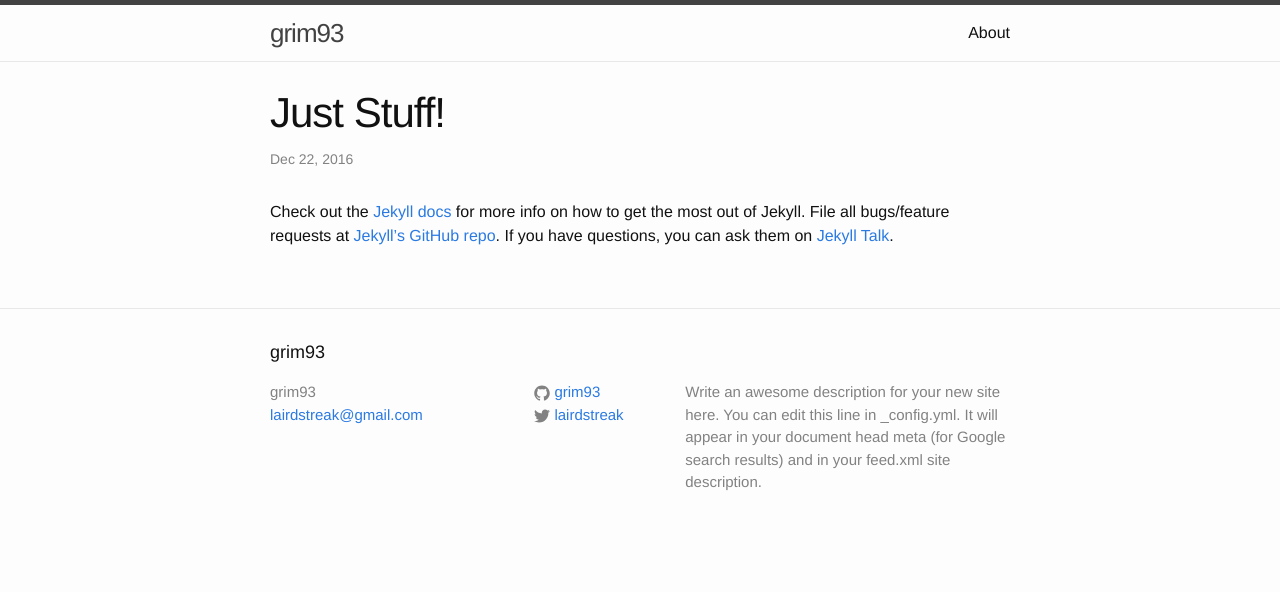
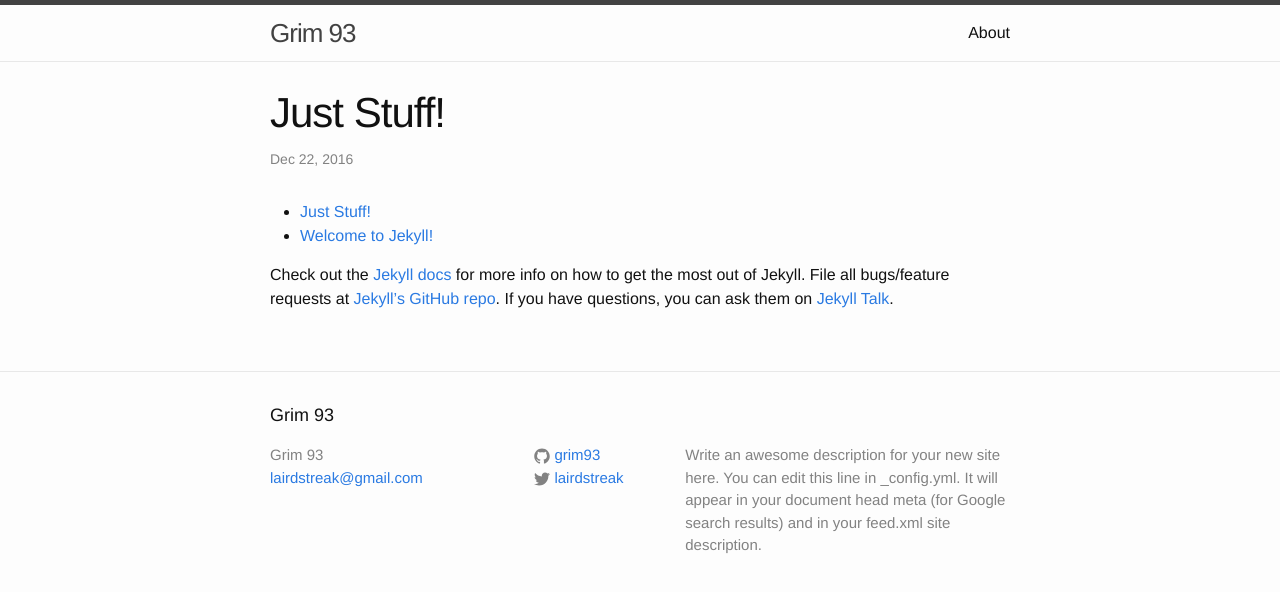
Before and after one commit to LairdStreak/LairdStreak.github.io, a Jekyll site: the page built from _posts/2016-12-22-just-stuff.markdown, in a window 1280 px wide. Shown: the top 592 px of the page. Built offline with Jekyll 4.4.1, drawn with Linux system fonts in a browser that asks for light colours.

Commit message:
Small change.

```diff
--- a/_config.yml
+++ b/_config.yml
@@ -6,7 +6,7 @@
 # 'jekyll serve'. If you change this file, please restart the server process.
 
 # Site settings
-title: grim93
+title: Grim 93
 email: lairdstreak@gmail.com
 description: > # this means to ignore newlines until "baseurl:"
   Write an awesome description for your new site here. You can edit this
@@ -19,3 +19,5 @@
 
 # Build settings
 markdown: kramdown
+# future
+future: true
--- a/_posts/2016-12-22-just-stuff.markdown
+++ b/_posts/2016-12-22-just-stuff.markdown
@@ -5,6 +5,15 @@
 categories: posts
 ---
 
+
+<ul>
+  {% for post in site.posts %}
+    <li>
+      <a href="{{ post.url }}">{{ post.title }}</a>
+    </li>
+  {% endfor %}
+</ul>
+
 Check out the [Jekyll docs][jekyll-docs] for more info on how to get the most out of Jekyll. File all bugs/feature requests at [Jekyll’s GitHub repo][jekyll-gh]. If you have questions, you can ask them on [Jekyll Talk][jekyll-talk].
 
 [jekyll-docs]: http://jekyllrb.com/docs/home
```
Also changed, not shown: favicon.ico (added).
